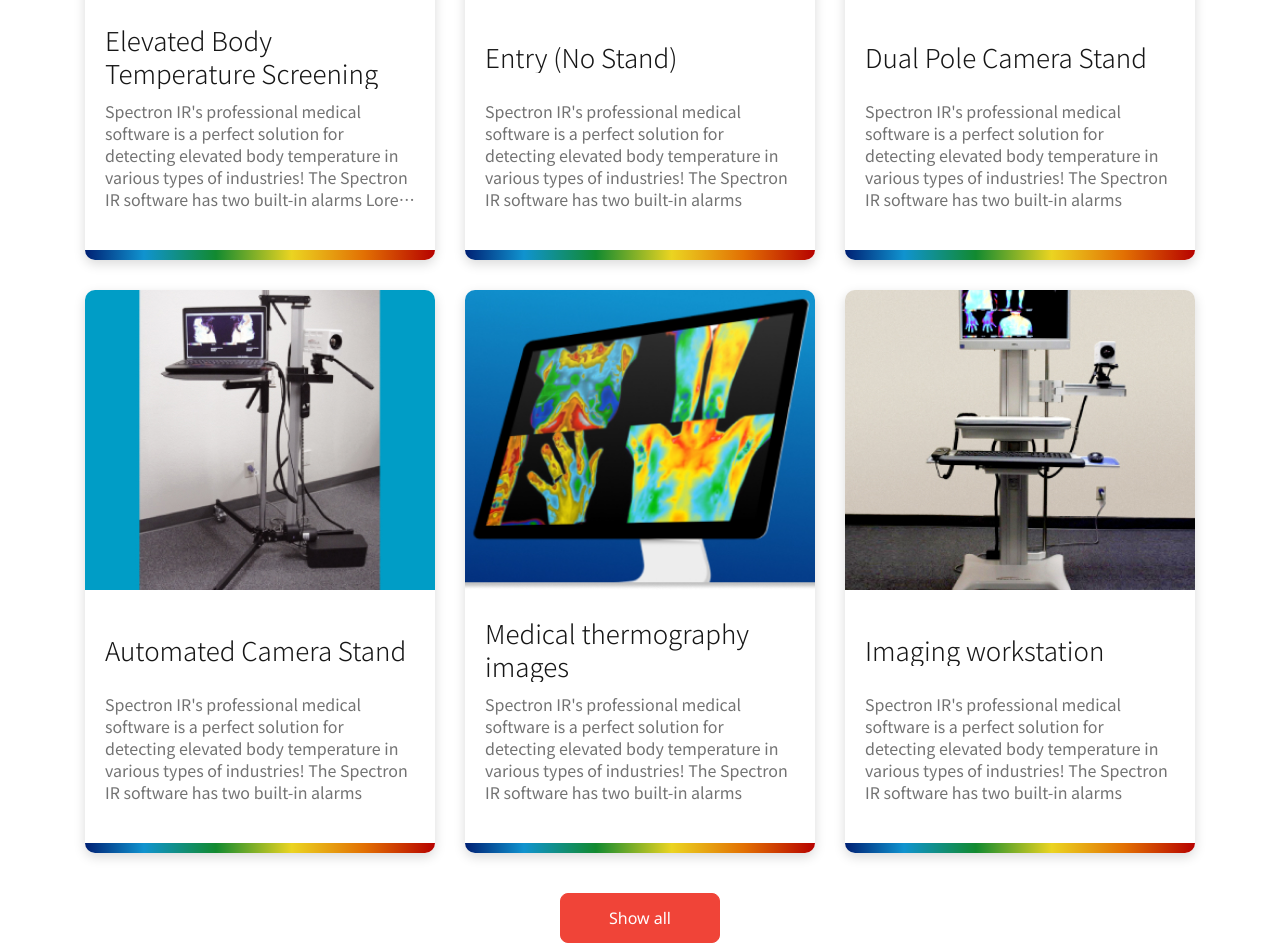
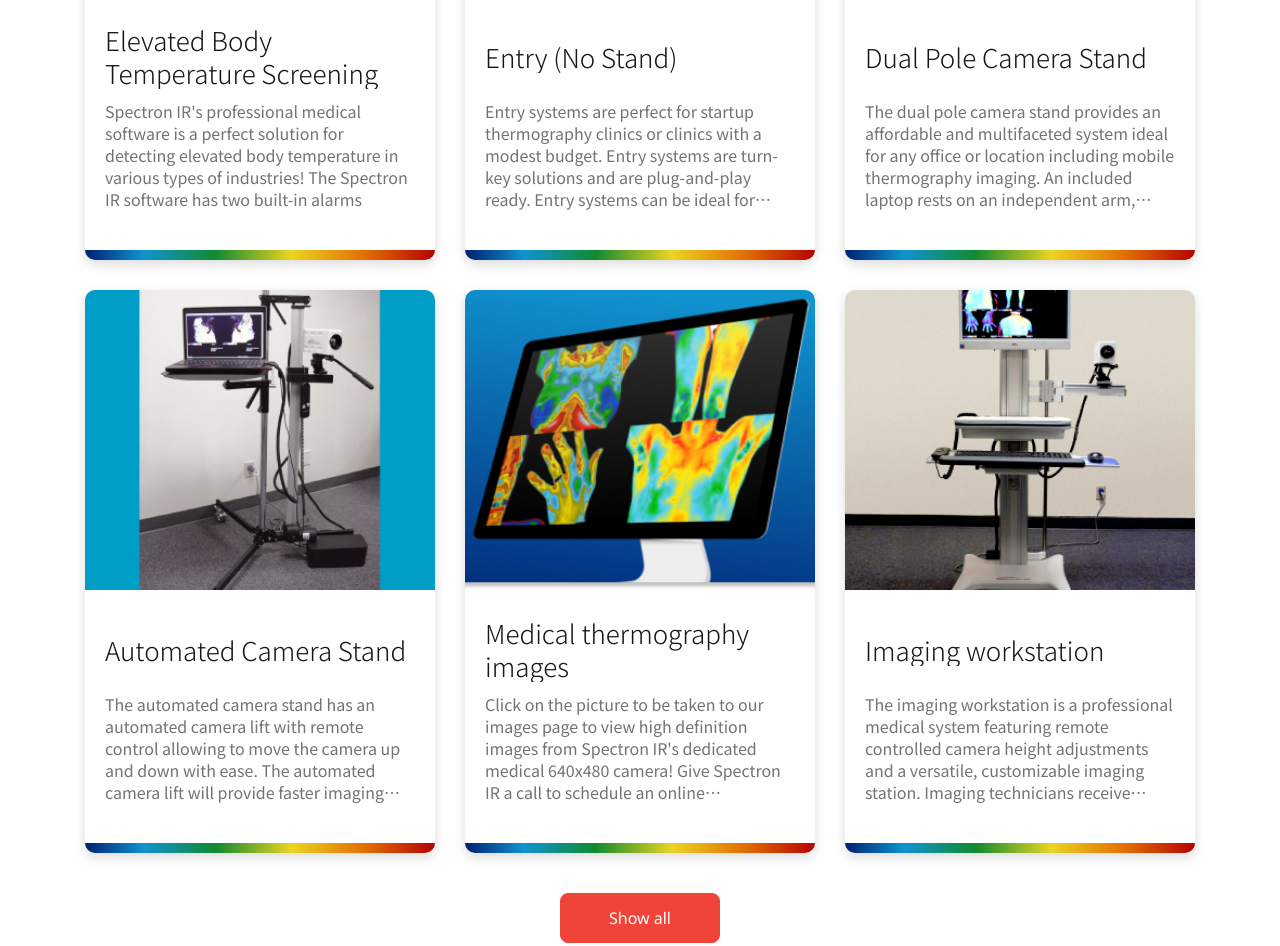
Before and after one commit to OlegMilkin/spectron-front-2, a website: page home.html in a window 1280 px wide. Shown: the part 1033-1979 px from the top of the page. Drawn offline with nearby package versions, Linux system fonts and the light colour scheme; files whose address does not match are found by name.

Commit message:
Home page.
Fixes.

```diff
--- a/home.html
+++ b/home.html
@@ -279,7 +279,6 @@
                 </h5>
                 <p class="card-text offers__card-text">
                   Spectron IR's professional medical software is a perfect solution for detecting elevated body temperature in various types of industries! The Spectron IR software has two built-in alarms
-                  Lorem ipsum dolor sit amet, consectetur adipisicing elit. Atque consequuntur cumque deserunt earum error, esse labore quae reiciendis? Ad dolor doloribus enim eos facere, molestias mollitia praesentium quaerat quia recusandae?
                 </p>
               </div>
             </a>
@@ -293,7 +292,7 @@
                      Entry (No Stand)
                   </span>
                 </h5>
-                <p class="card-text offers__card-text">Spectron IR's professional medical software is a perfect solution for detecting elevated body temperature in various types of industries! The Spectron IR software has two built-in alarms</p>
+                <p class="card-text offers__card-text">Entry systems are perfect for startup thermography clinics or clinics with a modest budget. Entry systems are turn-key solutions and are plug-and-play ready. Entry systems can be ideal for mobile thermography ventures. Entry systems include an infrared camera, Spectron IR’s professional medical software, dedicated computer, and free equipment training.</p>
               </div>
             </a>
           </div>
@@ -306,7 +305,7 @@
                     Dual Pole Camera Stand
                   </span>
                 </h5>
-                <p class="card-text offers__card-text">Spectron IR's professional medical software is a perfect solution for detecting elevated body temperature in various types of industries! The Spectron IR software has two built-in alarms</p>
+                <p class="card-text offers__card-text">The dual pole camera stand provides an affordable and multifaceted system ideal for any office or location including mobile thermography imaging. An included laptop rests on an independent arm, while the Spectron IR camera receives free unrestricted movement. All components can quickly disconnect and reassemble for a professional and versatile system. Free equipment training is included.</p>
               </div>
             </a>
           </div>
@@ -319,7 +318,7 @@
                      Automated Camera Stand
                   </span>
                 </h5>
-                <p class="card-text offers__card-text">Spectron IR's professional medical software is a perfect solution for detecting elevated body temperature in various types of industries! The Spectron IR software has two built-in alarms</p>
+                <p class="card-text offers__card-text">The automated camera stand has an automated camera lift with remote control allowing to move the camera up and down with ease. The automated camera lift will provide faster imaging times than with a regular stand allowing the clinician to take on more customers; which in turn will create a bigger revenue stream! The assembly and disassembly is very quick and easy as it only takes about 3 minutes to take the stand apart and put it back together.</p>
               </div>
             </a>
           </div>
@@ -332,7 +331,7 @@
                     Medical thermography images
                   </span>
                 </h5>
-                <p class="card-text offers__card-text">Spectron IR's professional medical software is a perfect solution for detecting elevated body temperature in various types of industries! The Spectron IR software has two built-in alarms</p>
+                <p class="card-text offers__card-text">Click on the picture to be taken to our images page to view high definition images from Spectron IR's dedicated medical 640x480 camera! Give Spectron IR a call to schedule an online demonstration to see our system live!</p>
               </div>
             </a>
           </div>
@@ -345,7 +344,8 @@
                     Imaging workstation
                   </span>
                 </h5>
-                <p class="card-text offers__card-text">Spectron IR's professional medical software is a perfect solution for detecting elevated body temperature in various types of industries! The Spectron IR software has two built-in alarms</p>
+                <p class="card-text offers__card-text">The imaging workstation is a professional medical system featuring remote controlled camera height adjustments and a versatile, customizable imaging station. Imaging technicians receive improved ergonomics, while image acquisition times are decreased by nearly 50%. The Workstation maintains a high standard of professionalism and is a turn-key solution including free equipment training and technical support for 1 year.
+                </p>
               </div>
             </a>
           </div>
@@ -367,7 +367,7 @@
             <div class="embed-responsive embed-responsive-16by9 fda__video">
               <iframe
                 class="embed-responsive-item"
-                src="https://www.youtube.com/embed/zpOULjyy-n8?rel=0"
+                src="https://www.youtube.com/embed/zwn2iKX4BEA?rel=0"
                 allowfullscreen
               ></iframe>
             </div>
@@ -378,12 +378,11 @@
             </h3>
             <h4>
               FDA 510(k) Indications for Use <br>
-              FDA 510(k) #KO32471
             </h4>
             <p>
               Indications for use: The Spectron IR Clinical Infrared Imaging System is intended for adjunctive diagnostic
               screening for the detection of breast cancer and other uses such as: peripheral vascular disease,
-              neuromusculoskeletal disorders, extracranial <a href="#">cerebral</a> and facial vascular disease, thyroid gland
+              neuromusculoskeletal disorders, extracranial cerebral and facial vascular disease, thyroid gland
               abnormalities, and various other neoplastic, metabolic and inflammatory conditions.
             </p>
             <p>
@@ -430,7 +429,7 @@
             <a href="#" class="applications__link">
               <img src="dist/images/app-pain.jpg" alt="" class="applications__img">
               <div class="applications__text">
-                Information / Pain
+                Inflammation / Pain
               </div>
             </a>
             <a href="#" class="applications__link">
```
